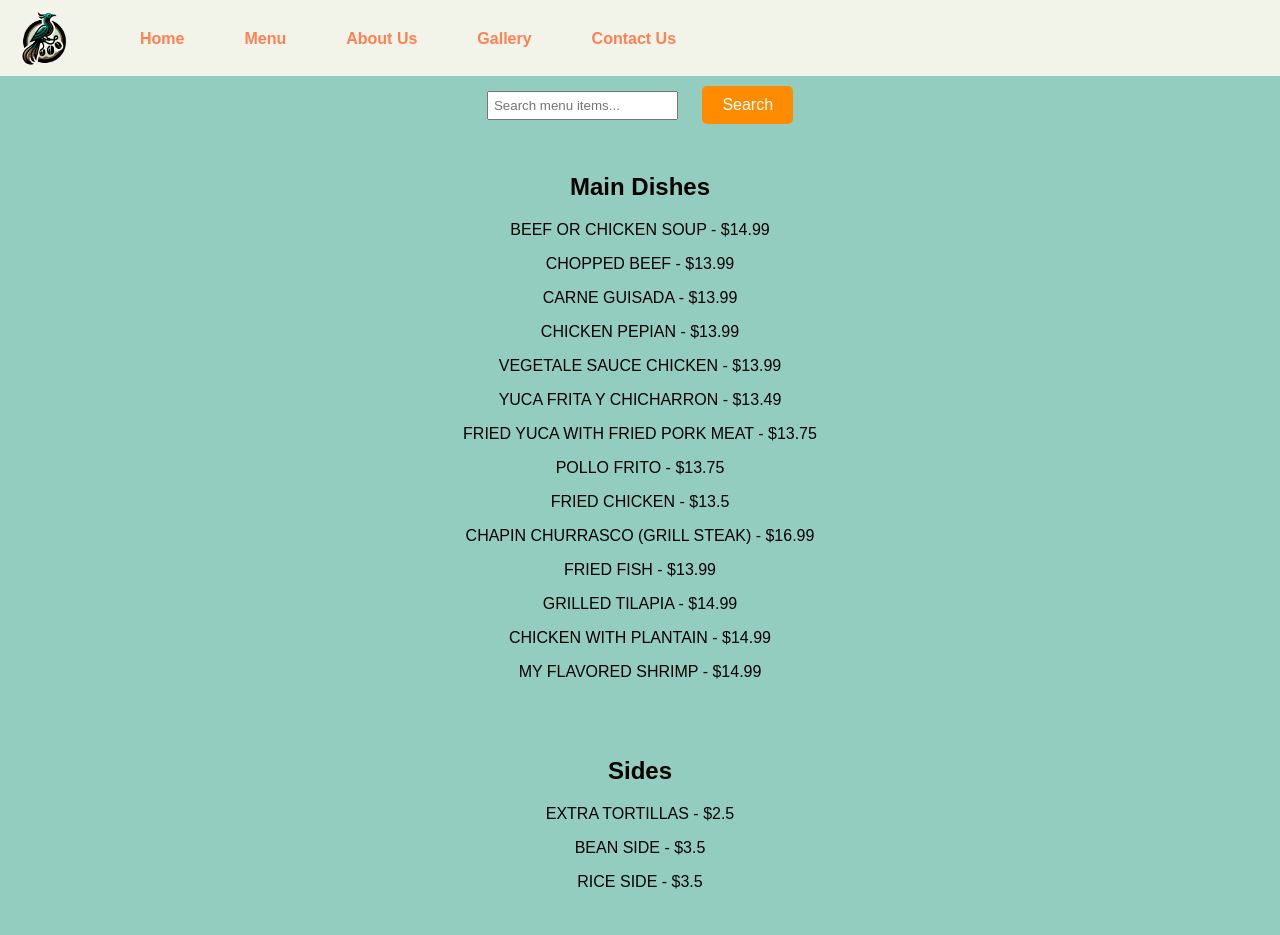
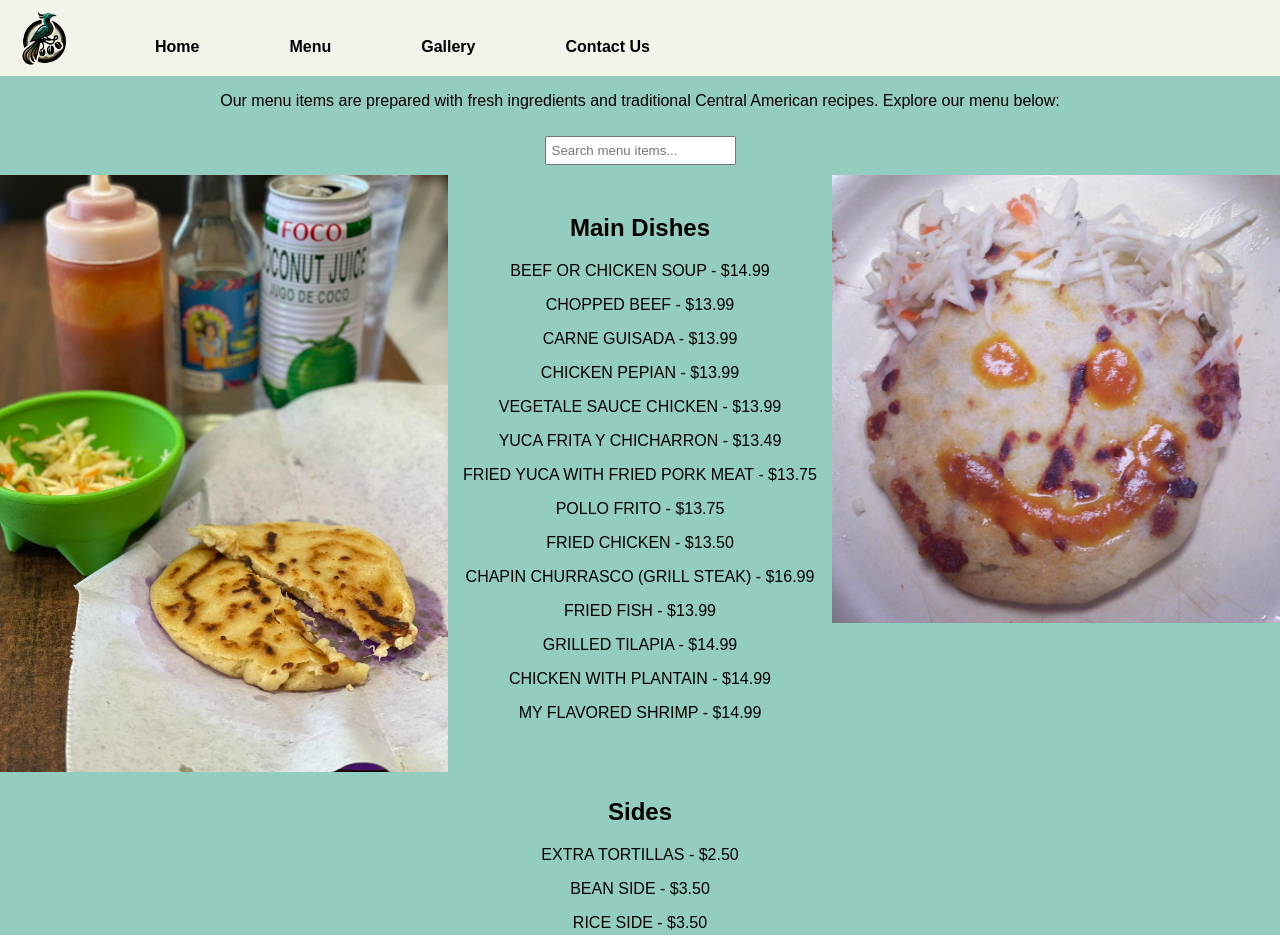
Before and after one commit to MrTwinCharge/Central-American-Resturaunt, a plain HTML site: page menu.html in a window 1280 px wide. Shown: the top 935 px of the page. Drawn offline with Linux system fonts and the light colour scheme.

Commit message:
working website
!!!

```diff
--- a/menu.html
+++ b/menu.html
@@ -5,25 +5,47 @@
     <meta name="viewport" content="width=device-width, initial-scale=1.0">
     <title>Menu</title>
     <link rel="stylesheet" href="style.css">
+    <!--<link rel="stylesheet" href="https://cdn.jsdelivr.net/npm/bulma@1.0.0/css/bulma.min.css">-->
 </head>
 <body>
     <header>
         <nav>
-            <img id="logo" src="image.png" style="width: 50px; padding-left: 20px; padding-bottom: 10px; float: left;">
-            <ul style="margin: 0; padding-top: 20px; overflow: hidden;">
-                <li style="float: left;"><a href="index.html">Home</a></li>
-                <li style="float: left;"><a href="menu.html">Menu</a></li>
-                <li style="float: left;"><a href="about.html">About Us</a></li>
-                <li style="float: left;"><a href="#gallery">Gallery</a></li>
-                <li style="float: left;"><a href="contact.html">Contact Us</a></li>
-            </ul>
+          <img
+            id="logo"
+            src="image.png"
+            style="
+              width: 50px;
+              padding-left: 20px;
+              padding-bottom: 10px;
+              float: left;
+            "
+          />
+          <ul style="margin: 0; padding-top: 20px; overflow: hidden">
+            <li style="float: left"><a href="index.html">Home</a></li>
+            <li style="float: left"><a href="menu.html">Menu</a></li>
+            <li style="float: left"><a href="#gallery">Gallery</a></li>
+            <li style="float: left"><a href="contact.html">Contact Us</a></li>
+          </ul>
         </nav>
-        <div style="clear: both;"></div> <!-- Clear floats -->
+        <div style="clear: both"></div>
+        <!-- Cear floats -->
+      </header>
     </header>
+
+<!--
+    <section class="hero is-large is-info">
+        <div class="hero-body">
+          <p class="title">Large hero</p>
+          <p class="subtitle">Large subtitle</p>
+        </div>
+      </section>
+-->
+    <p style="text-align: center;">Our menu items are prepared with fresh ingredients and traditional Central American recipes. Explore our menu below:</p>
     <div id="search-container">
-        <input type="text" id="search-box" placeholder="Search menu items..." />
-        <button onclick="searchMenu()">Search</button>
+        <input type="text" id="search-box" placeholder="Search menu items..." oninput="liveSearch()" />
     </div>
+    <img src="pupusa.jpg" alt="Pupusa" style="width:35%;height:auto;position: absolute">
+    <img src="pupusa2.jpg" alt="Pupusa2" style="width:35%;height:auto;position: absolute;padding-left:65%">
     <div id="menu-list"></div>
 
     <script src="menu.js"></script>
--- a/menu.js
+++ b/menu.js
@@ -1,43 +1,49 @@
-// Assuming db.json is accessible at the path "/db.json"
-fetch('/db.json')
-    .then(response => response.json())
-    .then(data => {
-        displayMenuItems(data);
+// Load the JSON data immediately and store it
+let menuData = {};
+
+fetch("/db.json")
+  .then((response) => response.json())
+  .then((data) => {
+    menuData = data;
+    displayMenuItems(menuData); // Display all items initially
   });
 
 function displayMenuItems(data) {
-    const menuList = document.getElementById('menu-list');
-    menuList.innerHTML = ''; // Clear the list
+  const menuList = document.getElementById("menu-list");
+  menuList.innerHTML = ""; // Clear the list before displaying new items
 
-    Object.keys(data).forEach(category => {
-        // Create a section for each category
-        const section = document.createElement('section');
-        const h2 = document.createElement('h2');
+  Object.keys(data).forEach((category) => {
+    // Only display the category if there are items in it
+    if (data[category].length > 0) {
+      const section = document.createElement("section");
+      const h2 = document.createElement("h2");
       h2.textContent = category;
       section.appendChild(h2);
 
-        // List each menu item in this category
-        data[category].forEach(item => {
-            const p = document.createElement('p');
-            p.textContent = `${item.name} - $${item.price}`;
+      data[category].forEach((item) => {
+        const p = document.createElement("p");
+        // Format price to two decimal places
+        const formattedPrice = parseFloat(item.price).toFixed(2);
+        p.textContent = `${item.name} - $${formattedPrice}`;
         section.appendChild(p);
       });
 
       menuList.appendChild(section);
+    }
   });
 }
 
-function searchMenu() {
-    const searchText = document.getElementById('search-box').value.toLowerCase();
-    fetch('/db.json')
-        .then(response => response.json())
-        .then(data => {
+function liveSearch() {
+  const searchText = document.getElementById("search-box").value.toLowerCase();
+
   const filteredData = {};
-            Object.keys(data).forEach(category => {
-                filteredData[category] = data[category].filter(item =>
+  Object.keys(menuData).forEach((category) => {
+    filteredData[category] = menuData[category].filter((item) =>
       item.name.toLowerCase().includes(searchText)
     );
   });
   displayMenuItems(filteredData);
-        });
 }
+
+// Call liveSearch initially to display all items
+liveSearch();
--- a/style.css
+++ b/style.css
@@ -23,11 +23,19 @@ nav ul li {
   }
 
   nav ul li a {
-  color: #ff8052;
+    color: #000000;
     text-decoration: none;
     font-weight: bold;
+    padding: 8px 15px;
+    border-radius: 8px;
+    display: inline-block;
+    line-height: normal;
   }
 
+  nav ul li a:hover {
+    background-color: #aaa;
+    color: white; /
+  }
 section {
   padding: 20px;
   text-align: center;
@@ -39,7 +47,6 @@ section {
   color: black;
   padding: 100px 20px;
 }
-
 .cta-button {
     background-color: #ff4500; /* OrangeRed */
     color: white;
```
Also changed, not shown: contact.html (+19 -10 lines), index.html (+5 -3 lines), pupusa.jpg (added), pupusa2.jpg (added). Lines whose indentation alone changed are shown as unchanged.
